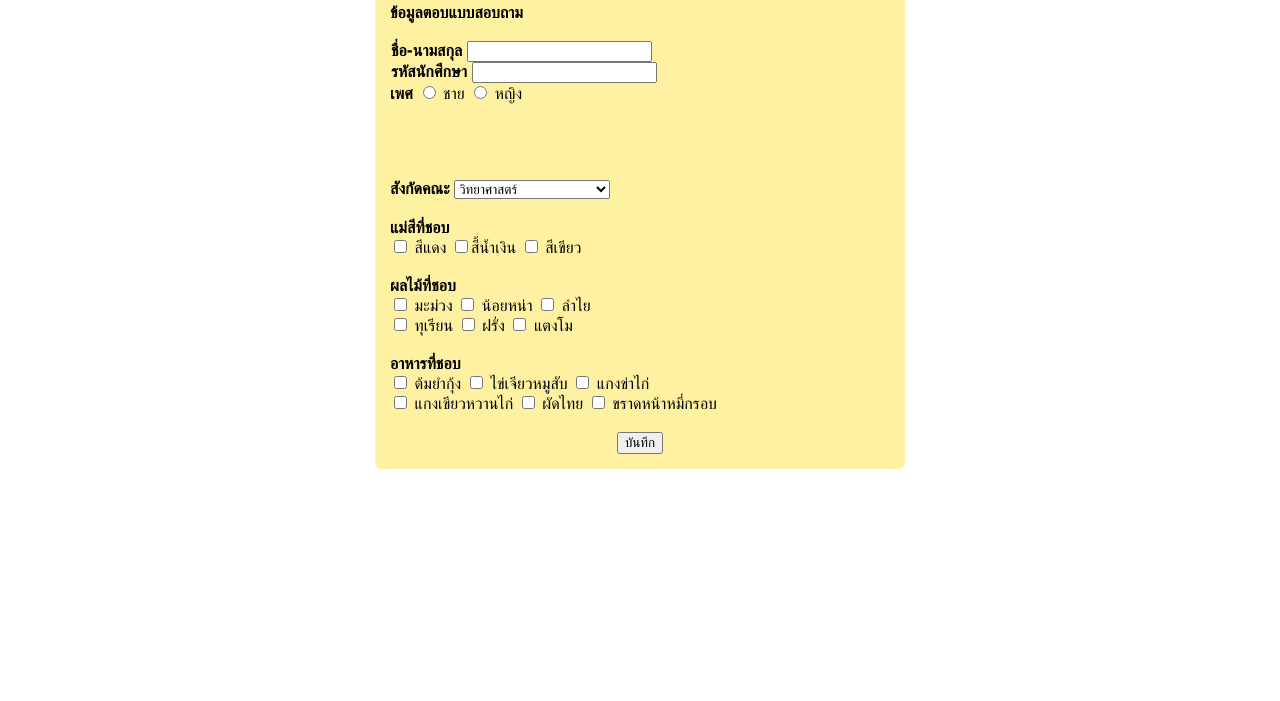
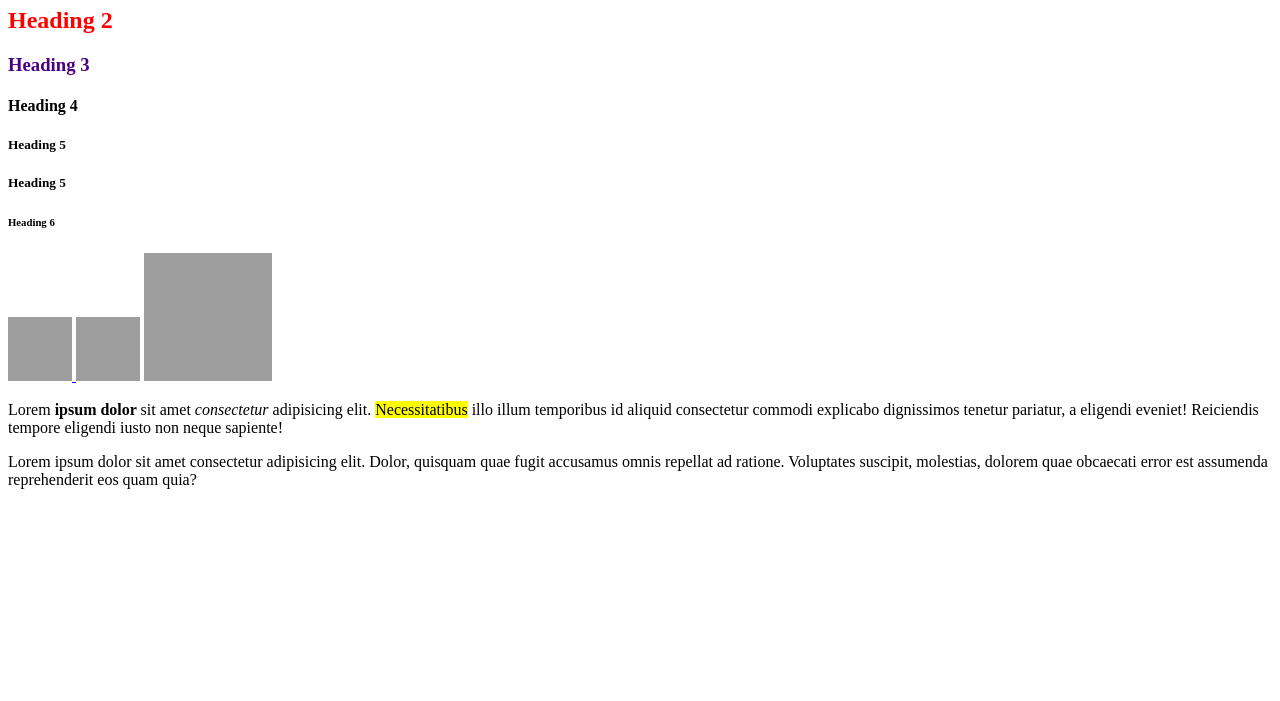
Before and after one commit to Sarayut000/HTMLBASIC, a plain HTML site: page index.html in a window 1280 px wide. Shown: the part 99-800 px from the top of the page. Drawn offline with Linux system fonts and the light colour scheme; grey boxes are pictures that could not be loaded.

Commit message:
first commit

```diff
--- a/index.html
+++ b/index.html
@@ -1,94 +1,31 @@
 <!DOCTYPE html>
 <html lang="en">
 <head>
-    <meta charset="UTF-8">
-    <title>Web Form</title>
-    <meta name="viewport" content="width=device-width, initial-scale=1.0">
-    <style>
-        body {
-            font-family: Tahoma, sans-serif;
-        }
-        .container {
-            width: 500px;
-            margin: auto;
-            background: #fff1a2;
-            padding: 15px;
-            border-radius: 8px;
-            border: 1px solid #ffffff;
-        }
-        h2 {
-            text-align: center;
-        }
-    </style>
-</head>
-<body>
-
-<div class="container">
-    <h2>แบบสอบถาม</h2>
-    <hr>
-    <form method="post" novalidate>
-        <label for="name"><b>ข้อมูลตอบแบบสอบถาม</b></label><br><br>
-        <label style="display: inline-block; width: 1px";></label><b>ชื่อ-นามสกุล</b></lable>
-        <input placeholder="" type="text" name="name" id="name" required><br>
-
-        <label style="display: inline-block; width: 1px";></label><b>รหัสนักศึกษา</b></lable>
-       <input placeholder="" type="number" name="Student" id="Student id" required><br>
-
-        <label for="sex"><b>เพศ</b></label>
-        <input type="radio" id="male" name="sex" value="male"> ชาย
-        <input type="radio" id="female" name="sex" value="female"> หญิง
-        <br><br>
-
-        <label for="faculty" style="display: inline-block; width: 100px; vertical-align: top;"></label><br><br><br><b>สังกัดคณะ</b></label>
-        <select id="faculty" site="9">
-            <option>วิทยาศาสตร์</option>
-            <option>วิทยาการคแมพิวเตอร์</option>
-            <option>ครุศาสตร์</option>
-            <option>บริหารธุรกิจและดารจัดการ</option>
-            <option>มนุษยศาสตร์</option>
-            <option>เทคโนโลยีอุตสาหกรรม</option>
-            <option>เกษตรศาสตร์</option>
-            <option>สารธารณสุขศาสตร์</option>
-            <option>แพทย์แผนไทยและทางเลือก</option>
-            <option>คณะนิติศาสตร์</option>
-        </select><br><br>
-
-        <label for="nmae"><b>แม่สีที่ชอบ</b></label><br>
-        <input type="checkbox" id="red" name="color" value="red"> สีแดง
-        <input type="checkbox" id="blue" name="color" value="blue">สี้น้ำเงิน
-        <input type="checkbox" id="green" name="color" value="green"> สีเขียว
-        <br><br>
-        <label for="nmae"><b>ผลไม้ที่ชอบ</b></label><br>
-        <input type="checkbox"> มะม่วง
-        <input type="checkbox"> น้อยหน่า
-        <input type="checkbox"> ลำไย
-        <br>
-        <input type="checkbox"> ทุเรียน
-        <input type="checkbox"> ฝรั่ง
-        <input type="checkbox"> แตงโม
-        <br><br>
-        <label for="nmae"><b>อาหารที่ชอบ</b></label><br>
-        <input type="checkbox"> ต้มยำกุ้ง
-        <input type="checkbox"> ไข่เจียวหมูสับ
-        <input type="checkbox"> แกงข่าไก่
-        <br>
-        <input type="checkbox"> แกงเขียวหวานไก่
-        <input type="checkbox"> ผัดไทย
-        <input type="checkbox"> ขราดหน้าหมี่กรอบ
-        <br><br>
-        <div style="text-align: center;">
-            <input type="submit" value="บันทึก">
-        </div>
+  <meta charset="UTF-8">
+  <meta name="viewport" content="width=device-width, initial-scale=1.0">
+   link rel="stylesheet" href="CSS/style.css">
+  <title>HTMLBASIC</title>
+  <style>
+      </style>
 
 
-
-
-
-
-
-
-    </form>
-</div>
-
+  </style>
+</head>
+<html>
+  <h1 title="Heading1" style="color: blue;">Heading 1</h1>
+  <h2 style="color: red;">Heading 2</h2>
+  <h3 style="color: indigo;">Heading 3</h3>
+  <h4> Heading 4</h4>
+  <h5 id="Heading">Heading 5</h5>
+  <h5 class="Heading">Heading 5</h5>
+  <h6>Heading 6</h6>
+  <a href="https://www.ubru.ac.th" target="_blank">
+    <img src="https://pbs.twimg.com/profile_images/1318385887214936065/MVXmYY99_400x400.jpg" alt="My House"width="64" height="64">
+  </a>
+  <img src="https://images.steamusercontent.com/ugc/1658972663525413001/DE6A15E637BC3FD0F04F84BDB812331DBA39601C/?imw=512&&ima=fit&impolicy=Letterbox&imcolor=%23000000&letterbox=false" alt="My House"width="64" height="64">
+  <img src="https://s.isanook.com/ns/0/ud/1884/9424114/qq.jpg?ip/resize/w728/q80/jpg" alt="My House"width="128" height="128">
+  <p>Lorem <b>ipsum dolor </b> sit amet <em>consectetur</em> adipisicing elit. <mark>Necessitatibus</mark> illo illum temporibus id aliquid consectetur commodi explicabo dignissimos tenetur pariatur, a eligendi eveniet! Reiciendis tempore eligendi iusto non neque sapiente!
+  <p>Lorem ipsum dolor sit amet consectetur adipisicing elit. Dolor, quisquam quae fugit accusamus omnis repellat ad ratione. Voluptates suscipit, molestias, dolorem quae obcaecati error est assumenda reprehenderit eos quam quia?</p>
+  </p>
 </body>
 </html>
```
